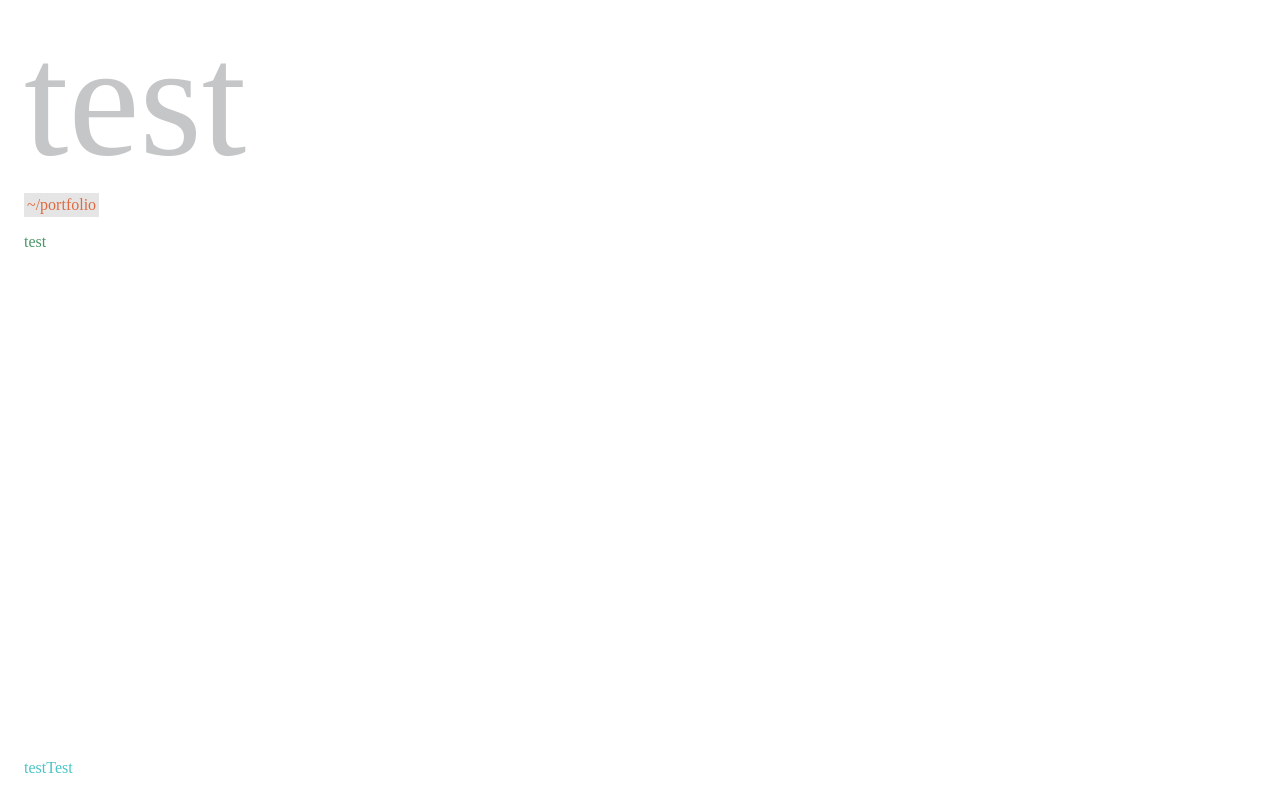
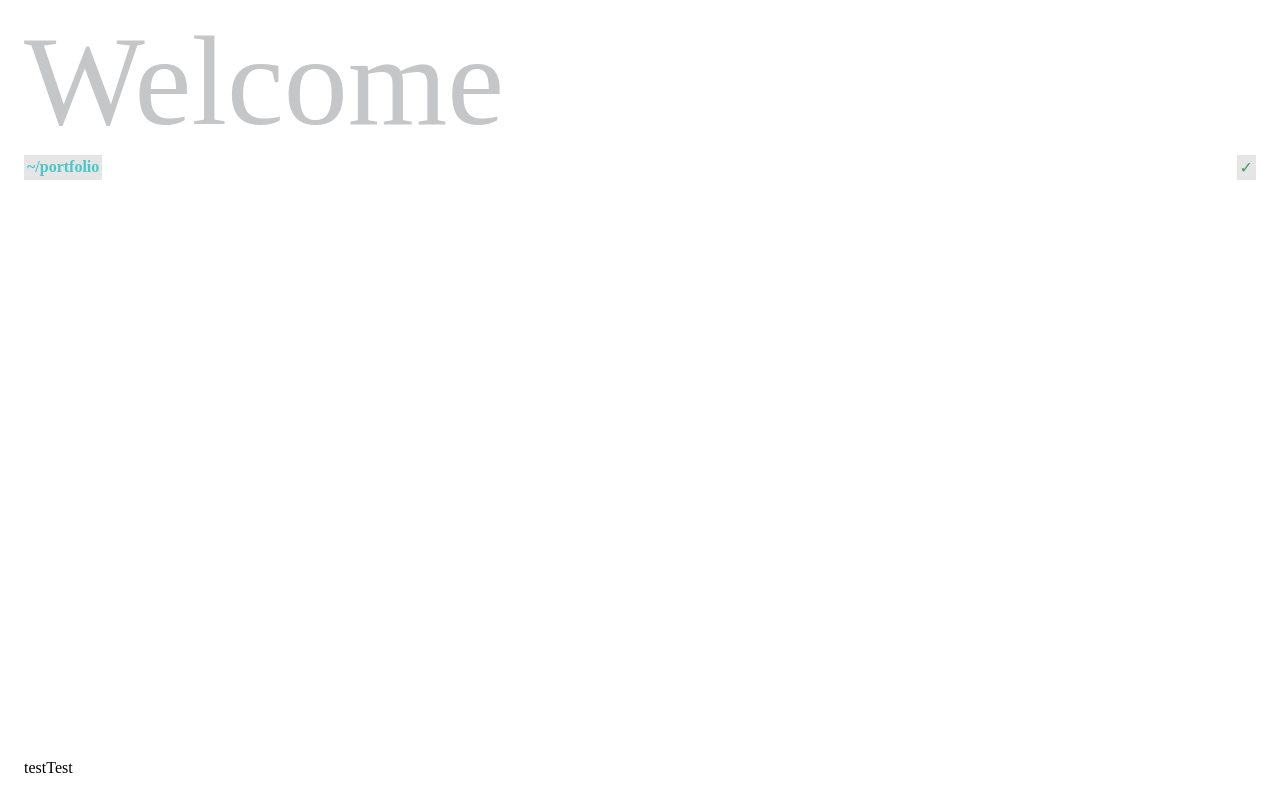
Before and after one commit to Napster2709/portfolio, a React app: page / in a window 1280 px wide. Shown: the top 812 px of the page. Built offline with nearby package versions, Linux system fonts and the light colour scheme.

Commit message:
feat: more style changes to command line input and home

```diff
--- a/src/components/commandLine/CommandLineInput.tsx
+++ b/src/components/commandLine/CommandLineInput.tsx
@@ -4,7 +4,11 @@ import styles from './styles.commandLineInput.scss';
 const CommandLineInput = () => {
   return (
     <div className={styles.inputWrapper}>
-      <input type="text" className={styles.input} />
+      <input
+        type="text"
+        className={styles.input}
+        onSubmit={() => console.log('object')}
+      />
     </div>
   );
 };
--- a/src/components/commandLine/styles.commandLineInput.scss
+++ b/src/components/commandLine/styles.commandLineInput.scss
@@ -7,7 +7,16 @@
     display: block;
     content: '~/portfolio';
     background-color: rgba(0, 0, 0, 0.1);
-    color: $red;
+    color: $blue;
+    font-weight: 600;
+    padding: 3px;
+  }
+
+  &::after {
+    display: block;
+    content: '✓';
+    background-color: rgba(0, 0, 0, 0.1);
+    color: $green;
     padding: 3px;
   }
 }
@@ -15,4 +24,5 @@
 .input {
   all: unset;
   margin-left: 5px;
+  width: 100%;
 }
--- a/src/components/footer/styles.scss
+++ b/src/components/footer/styles.scss
@@ -4,5 +4,4 @@
   display: flex;
   align-items: center;
   grid-area: footer;
-  color: $blue;
 }
--- a/src/components/huge/styles.scss
+++ b/src/components/huge/styles.scss
@@ -3,7 +3,7 @@
 .hugeFont {
   color: $grey;
   position: relative;
-  font-size: 10rem;
+  font-size: 8rem;
 
   // &:after {
   //   display: block;
--- a/src/pages/home/Home.tsx
+++ b/src/pages/home/Home.tsx
@@ -7,9 +7,8 @@ const Home = () => {
 
   return (
     <div className={styles.fullpage}>
-      <Huge>test</Huge>
+      <Huge>Welcome</Huge>
       <CommandLineInput />
-      <p>test</p>
     </div>
   );
 };
--- a/src/pages/home/styles.scss
+++ b/src/pages/home/styles.scss
@@ -5,6 +5,5 @@
   // justify-content: center;
   // align-items: center;
   grid-area: main;
-  color: $green;
   // min-height: 100vh;
 }
```
